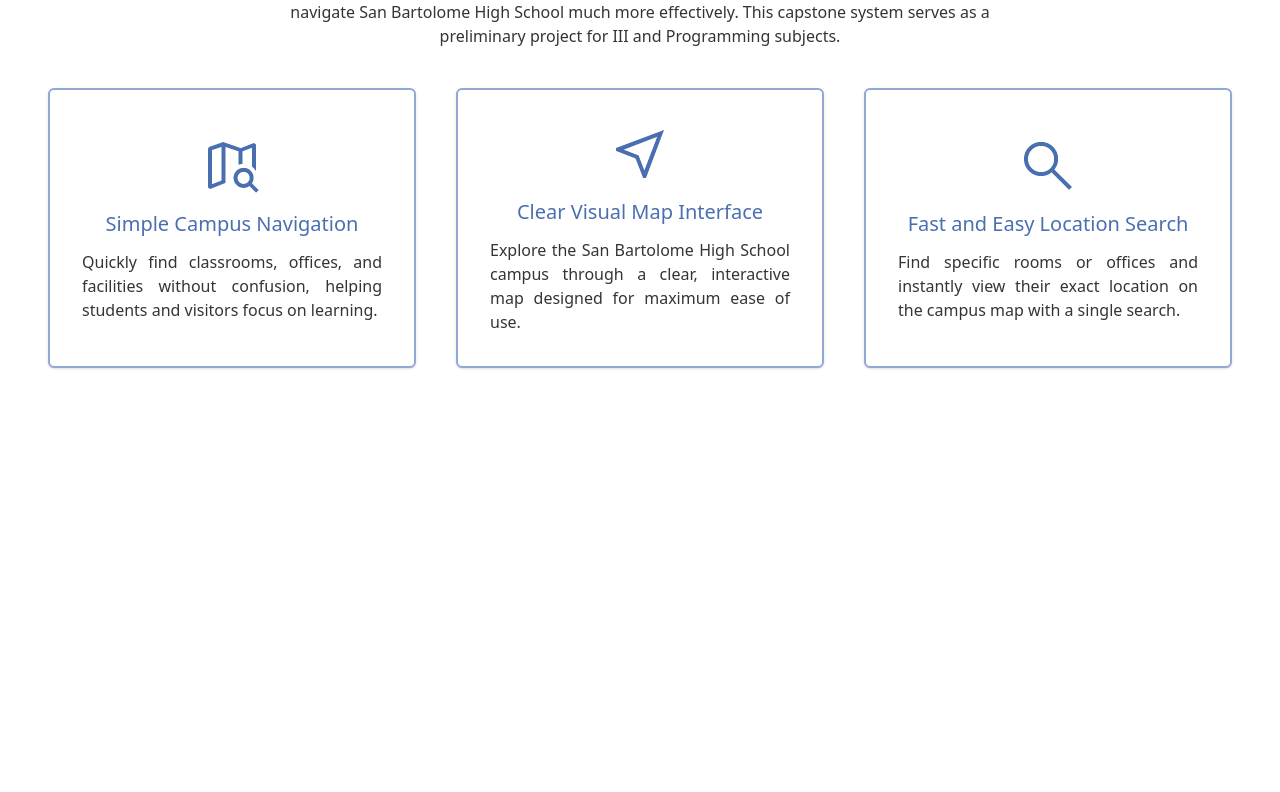
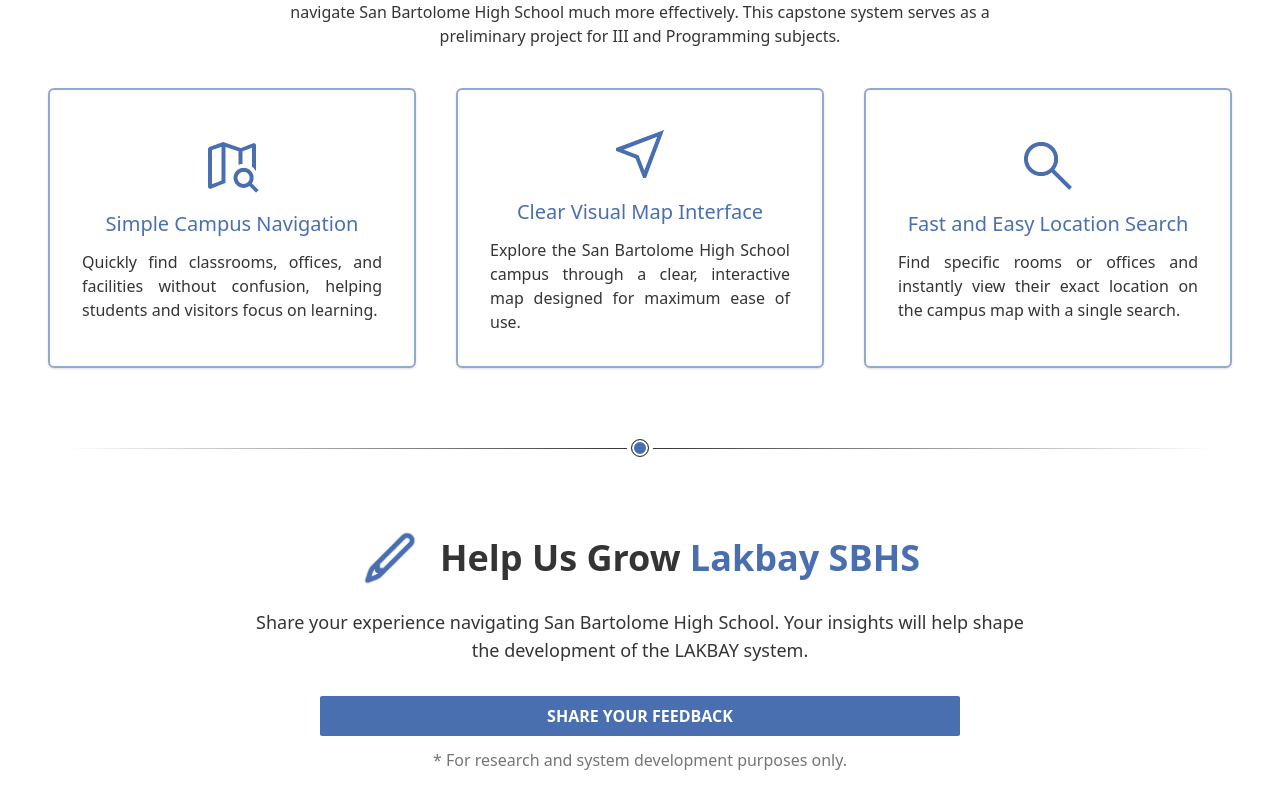
Before and after one commit to Wanji07/LAKBAY-SBHS, a React (Vite) app in the folder web/: page / in a window 1280 px wide. Shown: the part 684-1476 px from the top of the page. Before the commit the page ends 1072 px from the top, so only its background shows below. Built offline with nearby package versions, Linux system fonts and the light colour scheme.

Commit message:
Added Feedback Section

```diff
--- a/web/src/pages/Home.tsx
+++ b/web/src/pages/Home.tsx
@@ -8,6 +8,7 @@ import ImageCarousel from '../ImageCarousel';
 import MapIcon from '../assets/mapIcon.png';
 import NavIcon from '../assets/navIcon.png';
 import SearchIcon from '../assets/searchIcon.png';
+import feedbackIcon from '../assets/feedbackIcon.png';
 import { Link } from 'react-router-dom';
 
 
@@ -109,6 +110,49 @@ function Home() {
             </div>
           </div>
         </section>
+        <div className="
+          relative
+          after: my-15
+          after: mb-35
+          before:content-['']
+          before:absolute
+          before:z-1
+          before:-top-2.25
+          before:left-[calc(50%-9px)]
+          before:w-4.5
+          before:h-4.5
+          before:bg-[#4a6fb1]
+          before:border
+          before:border-[rgb(48,49,51)]
+          before:rounded-full
+          before:shadow-[inset_0_0_0_2px_white,0_0_0_4px_white]
+        ">
+          <div className="
+            relative
+            before:content-['']
+            before:absolute
+            before:top-0
+            before:left-[5%]
+            before:right-[5%]
+            before:w-[90%]
+            before:h-px
+            before:bg-[linear-gradient(to_right,transparent,rgb(48,49,51),transparent)]
+          ">
+          </div>
+        </div>
+        <section id="feedbackSection" className="mb-5 flex flex-col gap-5 items-center justify-center">
+          <div id="feedbackHeaderContainer" className="flex justify-center items-center gap-5">
+            <img src={feedbackIcon} className="max-h-15"/>
+            <h1 className="text-4xl font-semibold text-[#222222ea]">Help Us Grow <span className="text-[#4a6fb1]">Lakbay SBHS</span></h1>
+          </div>
+          <div id="feedbackContentContainer" className="flex flex-col justify-center items-center gap-8">
+            <h3 className="text-lg font-medium text-[#222222ea] text-center max-w-3xl">Share your experience navigating San Bartolome High School. Your insights will help shape the development of the LAKBAY system.</h3>
+            <button className="w-[80vh] bg-[#4a6fb1] hover:bg-[#26539c] text-white font-bold py-2 px-4 rounded-xs">
+              <a href="#"><h2>SHARE YOUR FEEDBACK</h2></a>
+            </button>
+            <p className="-mt-5 text-[#2222229f]">* For research and system development purposes only.</p>
+          </div>
+        </section>
       </div>
     </>
   )
```
Also changed, not shown: web/src/assets/feedbackIcon.png (added).
